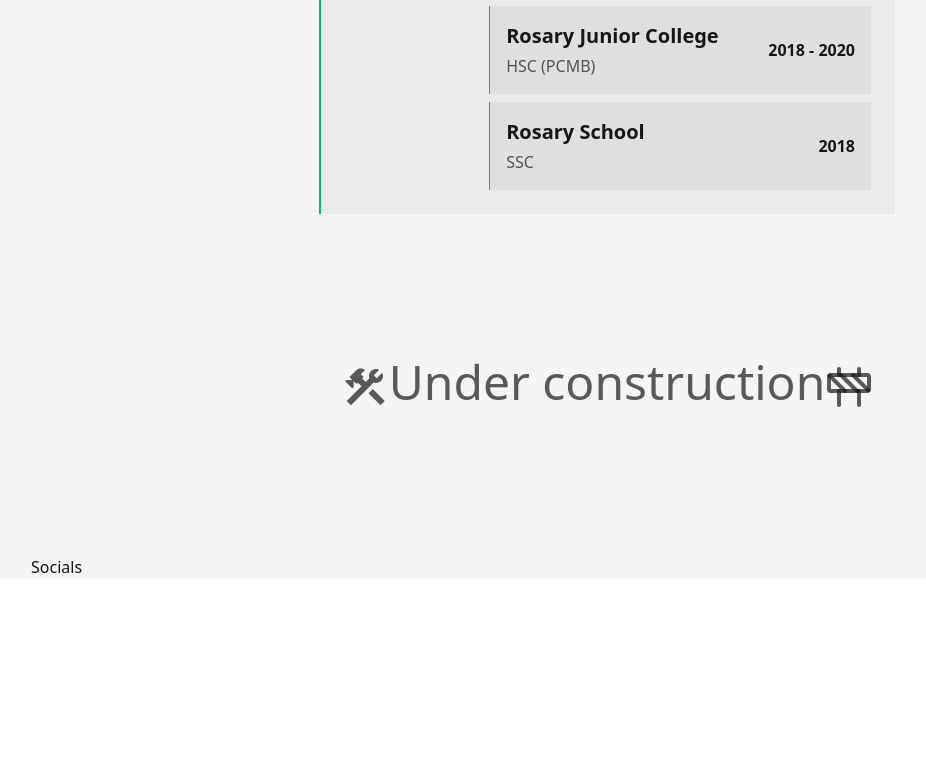
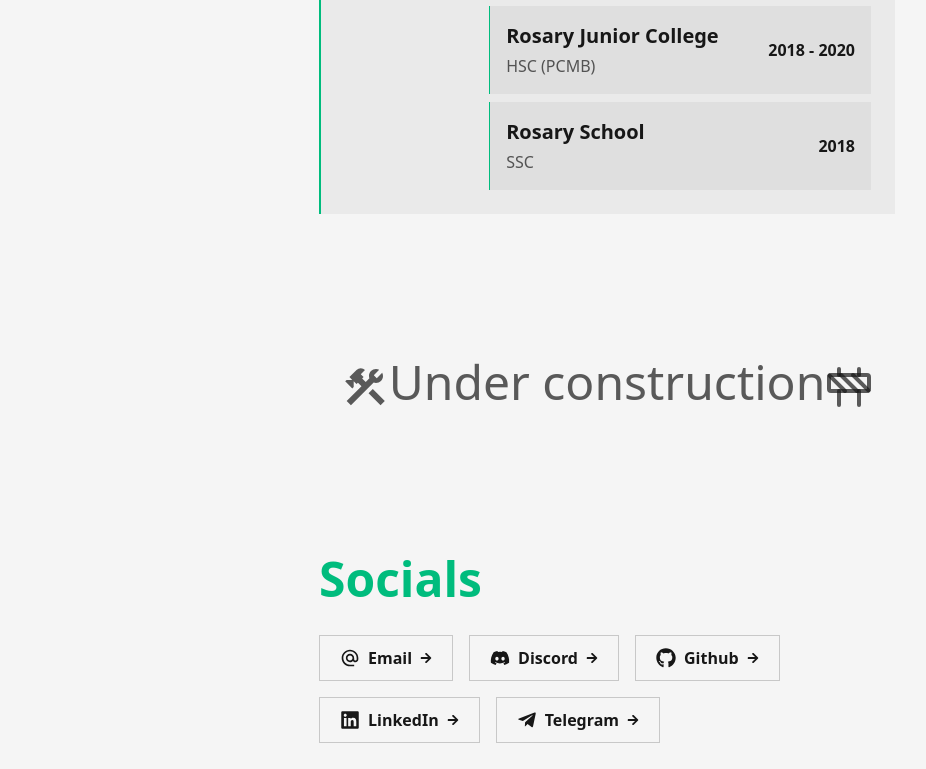
Before and after one commit to salman9802/Portfolio, a React (Vite) app: page / in a window 1280 px wide. Shown: the part 1092-1861 px from the top of the page, without its empty margins (33-959 px from the left). Before the commit the page ends 1671 px from the top, so only its background shows below. Built offline with nearby package versions, Linux system fonts and the light colour scheme.

Commit message:
feat: add 'Socials'

```diff
--- a/src/App.tsx
+++ b/src/App.tsx
@@ -11,7 +11,7 @@
 
   return (
     <div
-      className={`${themecls} font-ibm-plex-mono bg-theme-base text-theme-text min-h-screen w-screen px-4 md:px-8 lg:px-16`}
+      className={`${themecls} font-ibm-plex-mono bg-theme-base text-theme-text w-screen overflow-x-hidden px-4 md:px-8 lg:px-16`}
     >
       <Navbar />
       <Profile />
--- a/src/components/Socials.tsx
+++ b/src/components/Socials.tsx
@@ -1,5 +1,35 @@
+import { FaArrowRight } from "react-icons/fa";
+import { MdAlternateEmail } from "react-icons/md";
+import { SOCIAL } from "../constants/info";
+
 const Socials = () => {
-  return <div>Socials</div>;
+  return (
+    <div className="mx-auto my-8 flex w-11/12 flex-col gap-8 xl:w-1/2">
+      <h1 className="text-primary h1">Socials</h1>
+      <div className="grid grid-cols-2 gap-4 sm:grid-cols-3 lg:flex lg:flex-wrap">
+        {/* email */}
+        <a className="group/social border-theme-text/20 hover:bg-theme-text/10 flex cursor-pointer items-center justify-between space-x-2 border px-3 py-1.5 duration-200 md:px-5 md:py-2.5">
+          <MdAlternateEmail className="size-5" />
+          <span className="font-bold">Email</span>
+          <FaArrowRight className="size-3 transition-transform duration-200 group-hover/social:translate-x-1/2" />
+        </a>
+        {/* other socials */}
+        {SOCIAL.map((social, i) => (
+          <a
+            key={i}
+            href={social.url}
+            target="_blank"
+            rel="noopener noreferrer"
+            className="group/social border-theme-text/20 hover:bg-theme-text/10 flex cursor-pointer items-center justify-between space-x-2 border px-3 py-1.5 duration-200 md:px-5 md:py-2.5"
+          >
+            {social.icon}
+            <span className="font-bold">{social.name}</span>
+            <FaArrowRight className="size-3 transition-transform duration-200 group-hover/social:translate-x-1/2" />
+          </a>
+        ))}
+      </div>
+    </div>
+  );
 };
 
 export default Socials;
--- a/src/constants/info.tsx
+++ b/src/constants/info.tsx
@@ -1,3 +1,10 @@
+import {
+  FaDiscord,
+  FaGithub,
+  FaLinkedin,
+  FaTelegramPlane,
+} from "react-icons/fa";
+
 export const PROFILE = {
   NAME: "Salman",
   PROFESSIONS: [
@@ -46,3 +53,26 @@
     },
   ],
 };
+
+export const SOCIAL = [
+  {
+    name: "Discord",
+    url: "#",
+    icon: <FaDiscord className="size-5" />,
+  },
+  {
+    name: "Github",
+    url: "#",
+    icon: <FaGithub className="size-5" />,
+  },
+  {
+    name: "LinkedIn",
+    url: "#",
+    icon: <FaLinkedin className="size-5" />,
+  },
+  {
+    name: "Telegram",
+    url: "#",
+    icon: <FaTelegramPlane className="size-5" />,
+  },
+];
```
